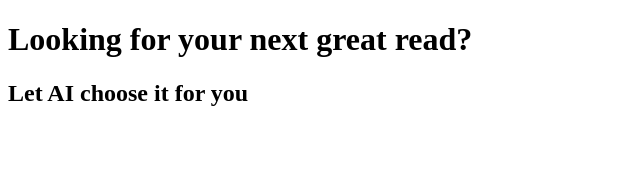
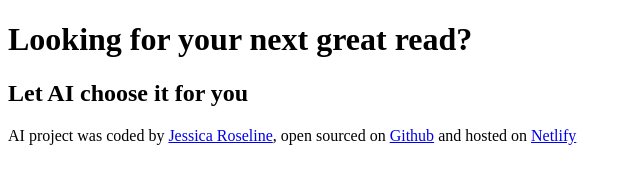
Before and after one commit to jessiroses/AiGenerator, a plain HTML site: page index.html in a window 1280 px wide. Shown: the whole page, without its empty margins (0-640 px from the left). Drawn offline with Linux system fonts and the light colour scheme.

Commit message:
Added footer code

```diff
--- a/index.html
+++ b/index.html
@@ -3,13 +3,27 @@
   <head>
     <meta charset="UTF-8" />
     <meta name="viewport" content="width=device-width, initial-scale=1.0" />
-    <link rel="stylesheet" href="style.css"/>
+    <link rel="stylesheet" href="style.css" />
     <title>Book Generator</title>
   </head>
   <body>
     <h1>Looking for your next great read?</h1>
     <h2>Let AI choose it for you</h2>
+    <footer>
+      AI project was coded by
+      <a
+        href="https://www.shecodes.io/graduates/166814-jessica-roseline"
+        target="_blank"
+        >Jessica Roseline</a
+      >, open sourced on
+      <a href="https://github.com/jessiroses/AiGenerator" target="_blank"
+        >Github</a
+      >
+      and hosted on
+      <a href="https://ai-bookgenerator.netlify.app" target="_blank">
+        Netlify</a
+      >
+    </footer>
     <script src="script.js"></script>
-    </script>
   </body>
 </html>
```
